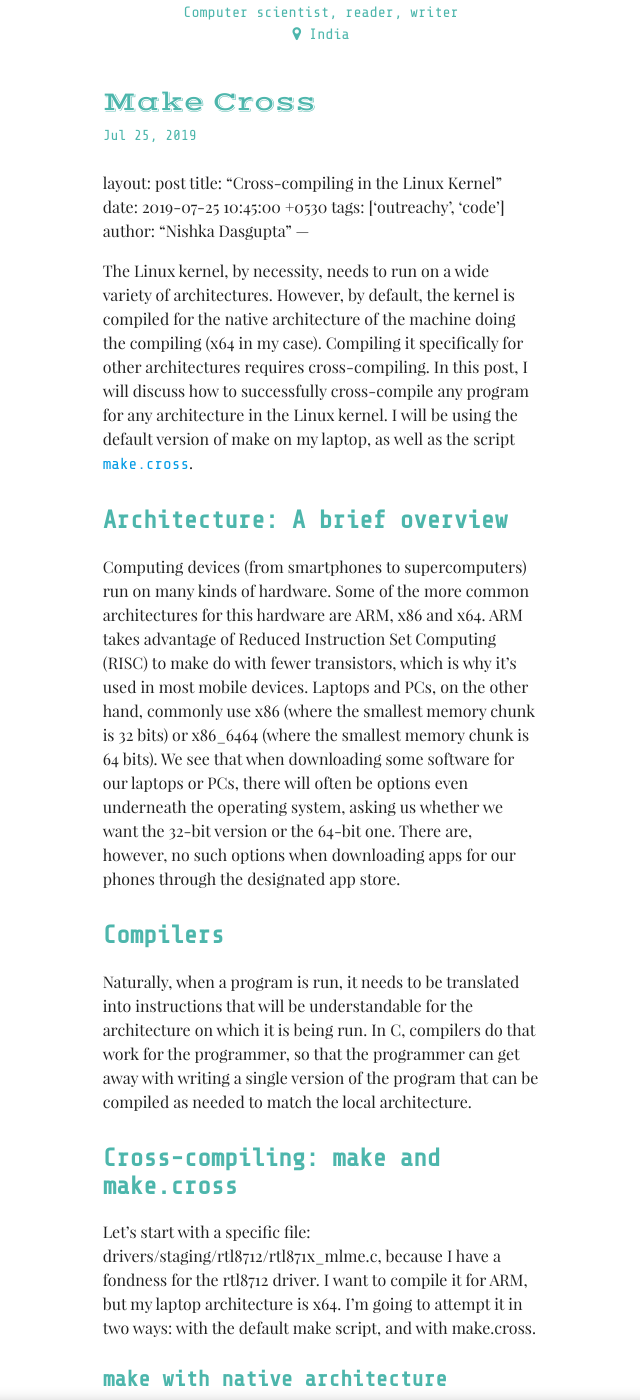
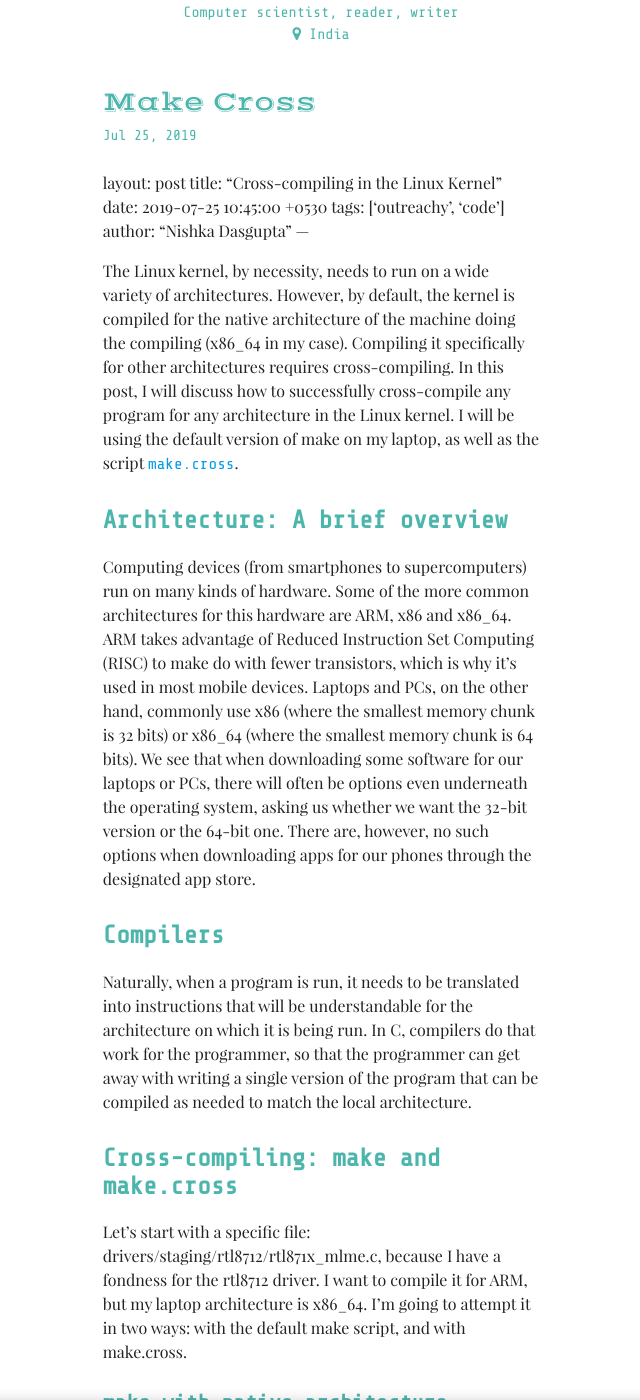
Before and after one commit to lukas-h/material-theme, a Jekyll site: the page built from _posts/2019-07-25-make-cross.md, in a window 1280 px wide and 1400 px high, scrolled down 218 px. Shown: the whole window, without its empty margins (319-959 px from the left). Built offline with Jekyll 4.4.1, drawn with Linux system fonts in a browser that asks for light colours; some web fonts are replaced; our own code applies the rules of GitHub Pages for plain Markdown files.

Commit message:
Consistent formatting

```diff
--- a/_posts/2019-07-25-make-cross.md
+++ b/_posts/2019-07-25-make-cross.md
@@ -6,15 +6,15 @@
 ---
 
 The Linux kernel, by necessity, needs to run on a wide variety of architectures. However, by default, the kernel is compiled for the native architecture of the machine doing the
-compiling (x64 in my case). Compiling it specifically for other architectures requires cross-compiling. In this post, I will discuss how to successfully cross-compile any program
+compiling (x86_64 in my case). Compiling it specifically for other architectures requires cross-compiling. In this post, I will discuss how to successfully cross-compile any program
 for any architecture in the Linux kernel. I will be using the default version of make on my laptop, as well as the script
 [make.cross](https://github.com/bhumikagoyal/Cross-compile-kernel-drivers).
 
 # Architecture: A brief overview
 
-Computing devices (from smartphones to supercomputers) run on many kinds of hardware. Some of the more common architectures for this hardware are ARM, x86 and x64.
+Computing devices (from smartphones to supercomputers) run on many kinds of hardware. Some of the more common architectures for this hardware are ARM, x86 and x86_64.
 ARM takes advantage of Reduced Instruction Set Computing (RISC) to make do with fewer transistors, which is why it’s used in most mobile devices. Laptops and PCs, on the other hand,
-commonly use x86 (where the smallest memory chunk is 32 bits) or x86_6464 (where the smallest memory chunk is 64 bits). We see that when downloading some software for our laptops or
+commonly use x86 (where the smallest memory chunk is 32 bits) or x86_64 (where the smallest memory chunk is 64 bits). We see that when downloading some software for our laptops or
 PCs, there will often be options even underneath the operating system, asking us whether we want the 32-bit version or the 64-bit one. There are, however, no such options when
 downloading apps for our phones through the designated app store.
 
@@ -26,7 +26,7 @@
 # Cross-compiling: make and make.cross
 
 Let’s start with a specific file: drivers/staging/rtl8712/rtl871x_mlme.c, because I have a fondness for the rtl8712 driver. I want to compile it for ARM, but my laptop architecture
-is x64. I’m going to attempt it in two ways: with the default make script, and with make.cross.
+is x86_64. I’m going to attempt it in two ways: with the default make script, and with make.cross.
 
 ## make with native architecture
 
```
